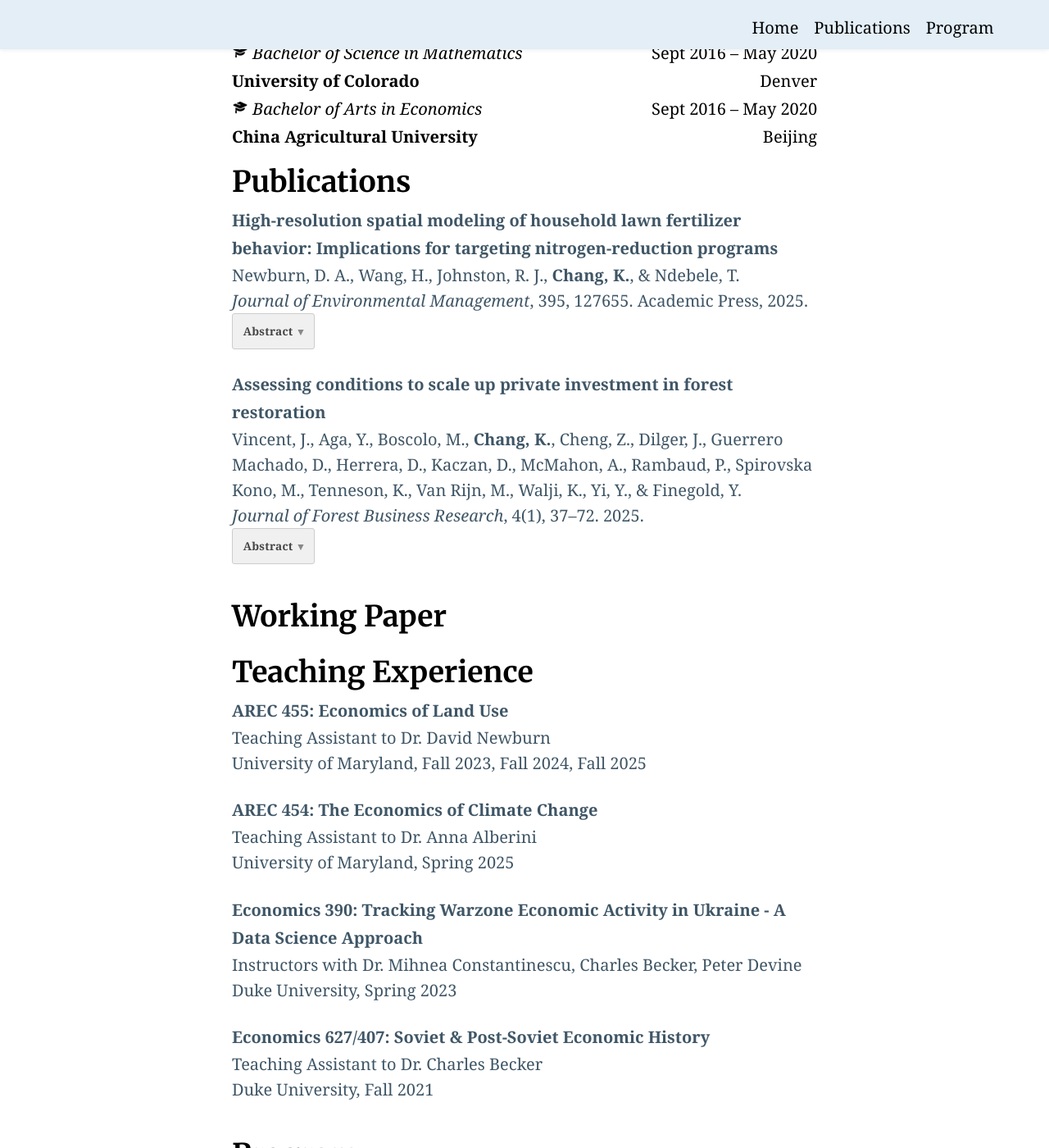
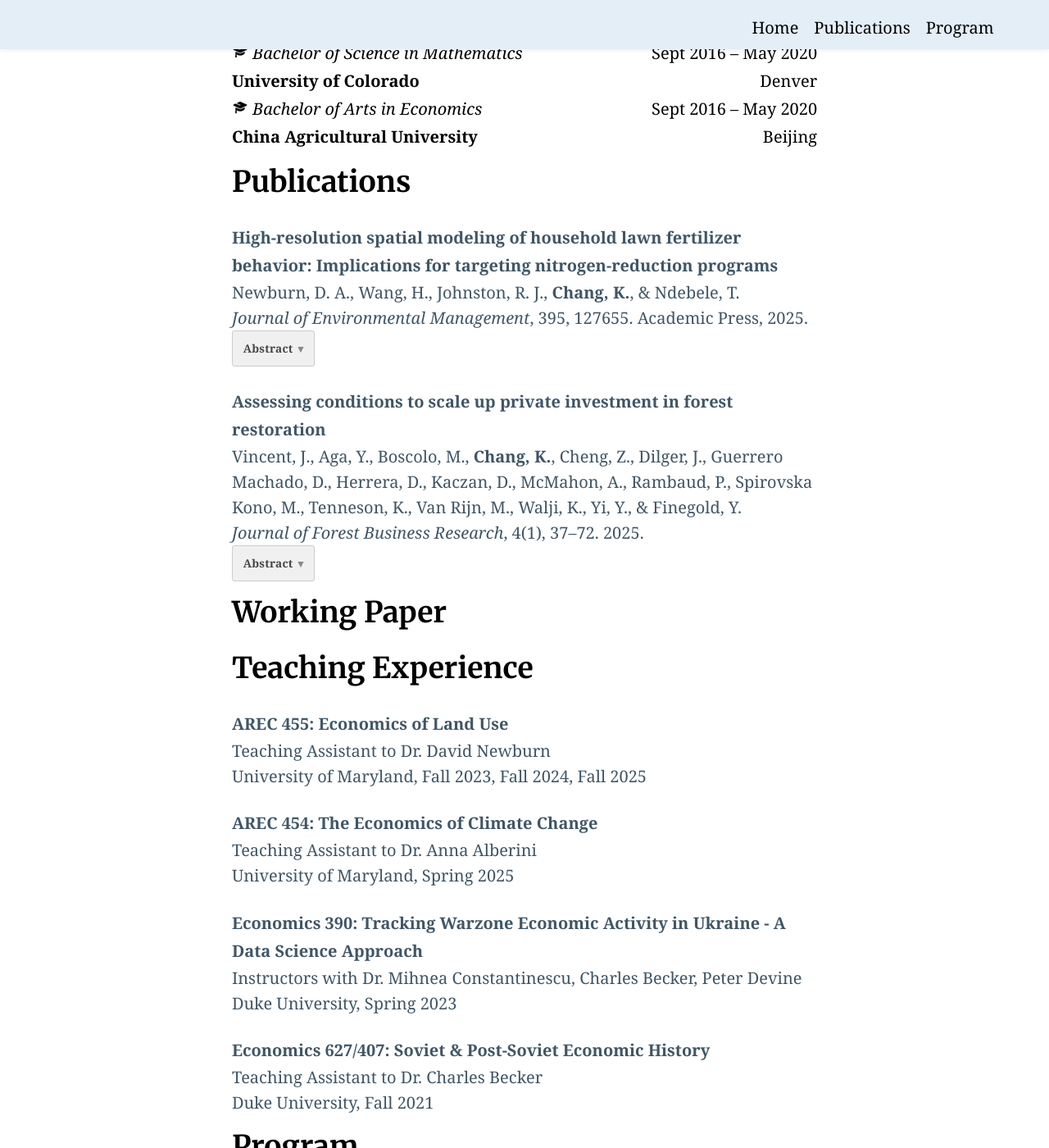
Before and after one commit to KaichaoChang/KaichaoChang.github.io, a Jekyll site: the page built from index.md, in a window 1280 px wide and 1400 px high, scrolled down 1158 px. Shown: the whole window at 82% size. Built offline with Jekyll 4.4.1, drawn with Linux system fonts in a browser that asks for light colours.

Commit message:
Switch section spacing from margin-bottom to margin-top throughout
Co-Authored-By: Claude Sonnet 4.6 <noreply@anthropic.com>

```diff
--- a/_includes/site-styles.html
+++ b/_includes/site-styles.html
@@ -157,7 +157,11 @@
   }
 
   .typeset .publication-item {
-    margin-bottom: 1.5rem;
+    margin-top: 1.5rem;
+    margin-bottom: 0;
+  }
+  .typeset .publication-item:first-child {
+    margin-top: 0;
   }
 
   .typeset .publication-title {
--- a/assets/styles.scss
+++ b/assets/styles.scss
@@ -36,19 +36,20 @@ body,
   background: #E1F5FE;
 }
 
-// Consistent spacing: sections > subsections > paragraphs
+// Spacing only before elements, not after
 .typeset h2 {
   padding-top: 2rem !important;
-  margin-bottom: .5rem !important;
+  margin-bottom: 0 !important;
 }
 
 .typeset h3 {
   padding-top: 1.4rem !important;
-  margin-bottom: .3rem !important;
+  margin-bottom: 0 !important;
 }
 
 .typeset p {
-  margin-bottom: .7rem !important;
+  margin-top: .7rem !important;
+  margin-bottom: 0 !important;
 }
 
 .typeset p a,
@@ -114,9 +115,10 @@ body,
 }
 
 .education-item {
-  margin-bottom: 1.8rem;
-  &:last-child {
-    margin-bottom: 0;
+  margin-top: 1.8rem;
+  margin-bottom: 0;
+  &:first-child {
+    margin-top: 0;
   }
 }
 
```
